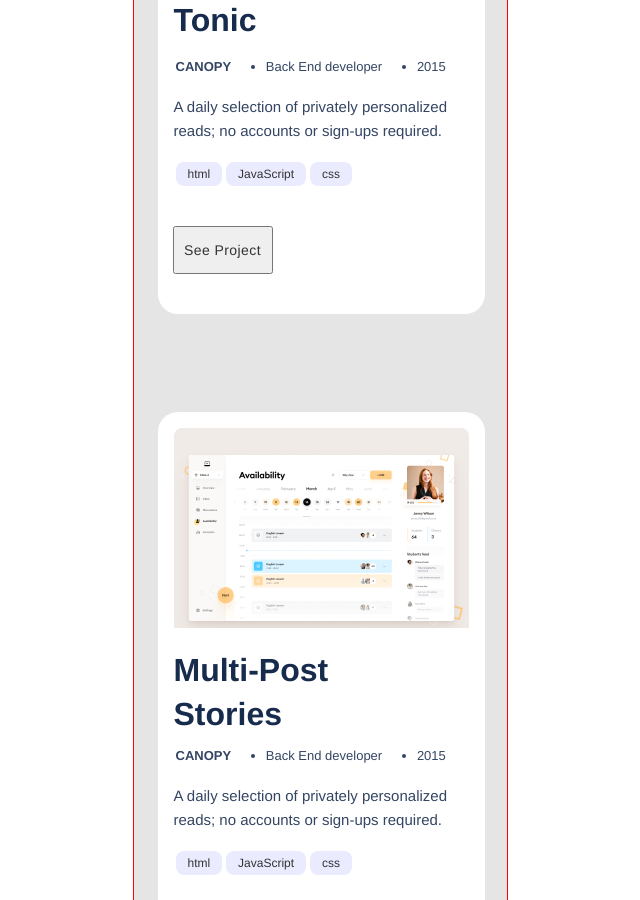
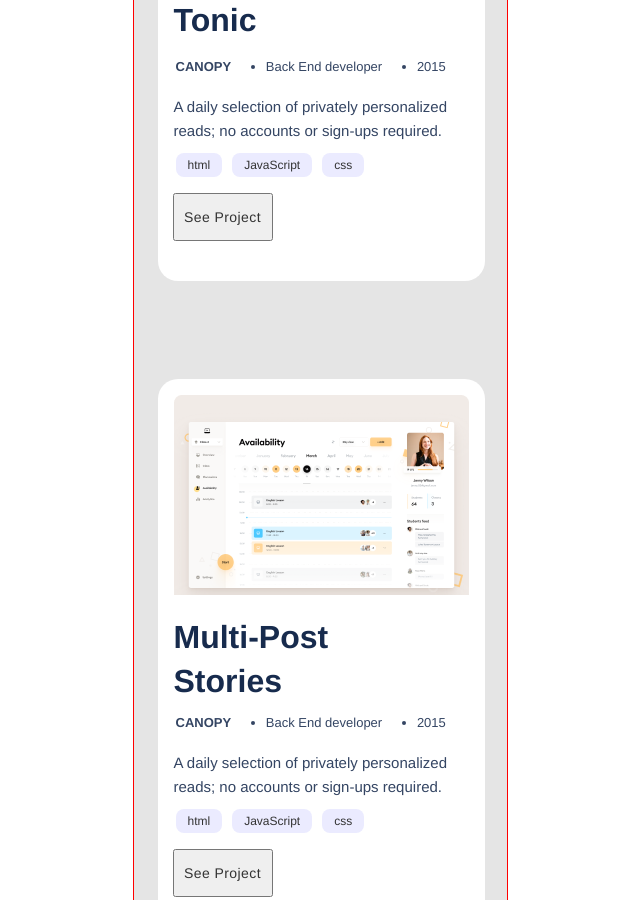
Before and after one commit to girma336/mobile-portfolio, a plain HTML site: page index.html in a window 1280 px wide. Shown: the part 1021-1921 px from the top of the page, without its empty margins (320-960 px from the left). Drawn offline with nearby package versions, Linux system fonts and the light colour scheme.

Commit message:
Add stylesheet for nav list float

```diff
--- a/style.css
+++ b/style.css
@@ -286,7 +286,22 @@ header {
   margin-bottom: 30px;
   margin-left: -28px;
 }
-
+.nav-source li {
+  float: left;
+  list-style-type: none;
+  margin-right: 20px;
+  margin-top: -20px;
+  background-color: #ebebff;
+  font-style: normal;
+  font-size: 12px;
+  line-height: 16px;
+  letter-spacing: 0, 03em;
+  font-weight: 500;
+  border-radius: 8px;
+  padding: 4px 12px 4px 12px;
+  margin-left: -10px;
+}
+/*
 .main-1 .nav-source li {
   display: inline-flex;
   justify-content: start;
@@ -302,7 +317,7 @@ header {
   font-weight: 500;
   background-color: #ebebff;
   list-style-type: none;
-}
+} */
 
 .button-m {
   width: 100px;
```
